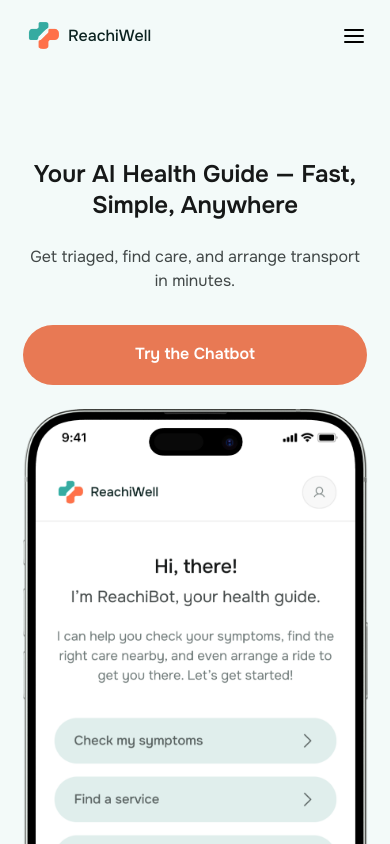
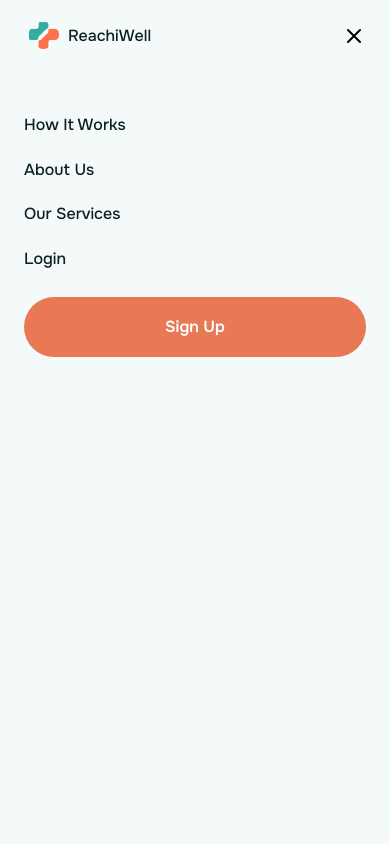
Before and after one commit to reachiwell-inc/reachiwell-frontend, a Next.js app: page / in a window 390 px wide. Both pictures are taken after a click on the button "Toggle menu". Shown: the top 844 px of the page. Built offline with nearby package versions, Linux system fonts and the light colour scheme.

Commit message:
implement mobile menu

```diff
--- a/src/app/page.tsx
+++ b/src/app/page.tsx
@@ -1,12 +1,25 @@
+"use client";
+
 import Image from "next/image";
+import { useState } from "react";
 
 export default function Home() {
+  const [isMenuOpen, setIsMenuOpen] = useState(false);
+
+  const scrollToSection = (sectionId: string) => {
+    const element = document.getElementById(sectionId);
+    if (element) {
+      element.scrollIntoView({ behavior: "smooth", block: "start" });
+      setIsMenuOpen(false);
+    }
+  };
+
   return (
     <div className="flex flex-col w-full min-h-screen bg-[#F3FAF9]">
       {/* Hero Section */}
       <section className="relative w-full bg-[#F3FAF9]">
         {/* Header */}
-        <header className="flex items-center justify-between px-6 py-4 w-full">
+        <header className="flex items-center justify-between px-6 py-4 w-full relative z-50">
           <div className="flex items-center gap-1">
         <Image
               src="/images/logo-6d6ced.png"
@@ -17,12 +30,79 @@
             />
             <span className="text-[#0B2220] text-base font-medium leading-[1.275]">ReachiWell</span>
           </div>
-          <button className="w-6 h-6 text-[#000000]">
+          <button
+            onClick={() => setIsMenuOpen(!isMenuOpen)}
+            className="w-6 h-6 text-[#000000] z-50"
+            aria-label="Toggle menu"
+          >
             <svg width="24" height="24" viewBox="0 0 24 24" fill="none" xmlns="http://www.w3.org/2000/svg">
               <path d="M3 12H21M3 6H21M3 18H21" stroke="currentColor" strokeWidth="2" strokeLinecap="round"/>
             </svg>
           </button>
         </header>
+
+        {/* Full Screen Menu */}
+        {isMenuOpen && (
+          <div className="fixed inset-0 bg-[#F3FAF9] z-50 flex flex-col">
+            {/* Menu Header with Logo and Close Button */}
+            <div className="flex items-center justify-between px-6 py-4 w-full">
+              <div className="flex items-center gap-1">
+                <Image
+                  src="/images/logo-6d6ced.png"
+                  alt="ReachiWell Logo"
+                  width={40}
+                  height={40}
+                  className="object-contain"
+                />
+                <span className="text-[#0B2220] text-base font-medium leading-[1.275]">ReachiWell</span>
+              </div>
+              <button
+                onClick={() => setIsMenuOpen(false)}
+                className="w-6 h-6 text-[#000000] cursor-pointer"
+                aria-label="Close menu"
+              >
+                <svg width="24" height="24" viewBox="0 0 24 24" fill="none" xmlns="http://www.w3.org/2000/svg">
+                  <path d="M18 6L6 18M6 6L18 18" stroke="currentColor" strokeWidth="2" strokeLinecap="round" strokeLinejoin="round"/>
+                </svg>
+              </button>
+            </div>
+
+            {/* Menu Items */}
+            <div className="flex flex-col px-6 pt-8">
+              <button
+                onClick={() => scrollToSection("how-it-works")}
+                className="text-left text-[#0B2220] text-base font-medium leading-[1.275] py-3 hover:text-[#E87954] transition-colors cursor-pointer"
+              >
+                How It Works
+              </button>
+              <button
+                onClick={() => scrollToSection("about-us")}
+                className="text-left text-[#0B2220] text-base font-medium leading-[1.275] py-3 hover:text-[#E87954] transition-colors cursor-pointer"
+              >
+                About Us
+              </button>
+              <button
+                onClick={() => scrollToSection("our-services")}
+                className="text-left text-[#0B2220] text-base font-medium leading-[1.275] py-3 hover:text-[#E87954] transition-colors cursor-pointer"
+              >
+                Our Services
+              </button>
+
+              {/* Login and Signup */}
+              <div className="mt-auto pb-8 flex flex-col gap-4">
+                <a
+                  href="#"
+                  className="text-[#0B2220] text-base font-medium leading-[1.275] py-3 hover:text-[#E87954] transition-colors"
+                >
+                  Login
+                </a>
+                <button className="bg-[#E87954] text-white px-6 py-3 rounded-[30px] text-base font-semibold leading-[1.275] w-full h-[60px] flex items-center justify-center hover:bg-[#d66a45] transition-colors cursor-pointer">
+                  Sign Up
+                </button>
+              </div>
+            </div>
+          </div>
+        )}
 
         {/* Hero Content */}
         <div className="flex flex-col items-center px-6 pt-[88px]">
@@ -51,7 +131,7 @@
       </section>
 
       {/* How It Works Section */}
-      <section className="w-full bg-[#F3FAF9] py-16">
+      <section id="how-it-works" className="w-full bg-[#F3FAF9] py-16">
         <div className="flex flex-col items-center px-6">
           <h2 className="text-[#161818] text-xl font-medium leading-[1.275] text-center mb-2 w-[345px]">
             How It Works
@@ -175,7 +255,7 @@
       </section>
 
       {/* About Us Section */}
-      <section className="w-full bg-[#F9F9F9] py-16">
+      <section id="about-us" className="w-full bg-[#F9F9F9] py-16">
         <div className="flex flex-col items-center px-6">
           <h2 className="text-[#161818] text-2xl font-medium leading-[1.275] text-center mb-8 w-[345px]">
             About Us
@@ -210,7 +290,7 @@
       </section>
 
       {/* Our Services Section */}
-      <section className="w-full bg-[#F9F9F9] py-16">
+      <section id="our-services" className="w-full bg-[#F9F9F9] py-16">
         <div className="flex flex-col items-center px-6">
           <h2 className="text-[#161818] text-2xl font-medium leading-[1.275] text-center mb-8 w-[345px]">
             Our Services
@@ -351,7 +431,7 @@
           <div className="w-full h-[1.5px] bg-[#F3FAF9] mb-8"></div>
 
           <p className="text-[#F3FAF9] text-base font-medium leading-[1.275] text-center w-full mb-6">
-            © Copyright 2025
+            © 2025 ReachiWell. All rights reserved.
           </p>
 
           <p className="text-[#F3FAF9] text-base font-medium leading-normal text-center mb-4">
```
